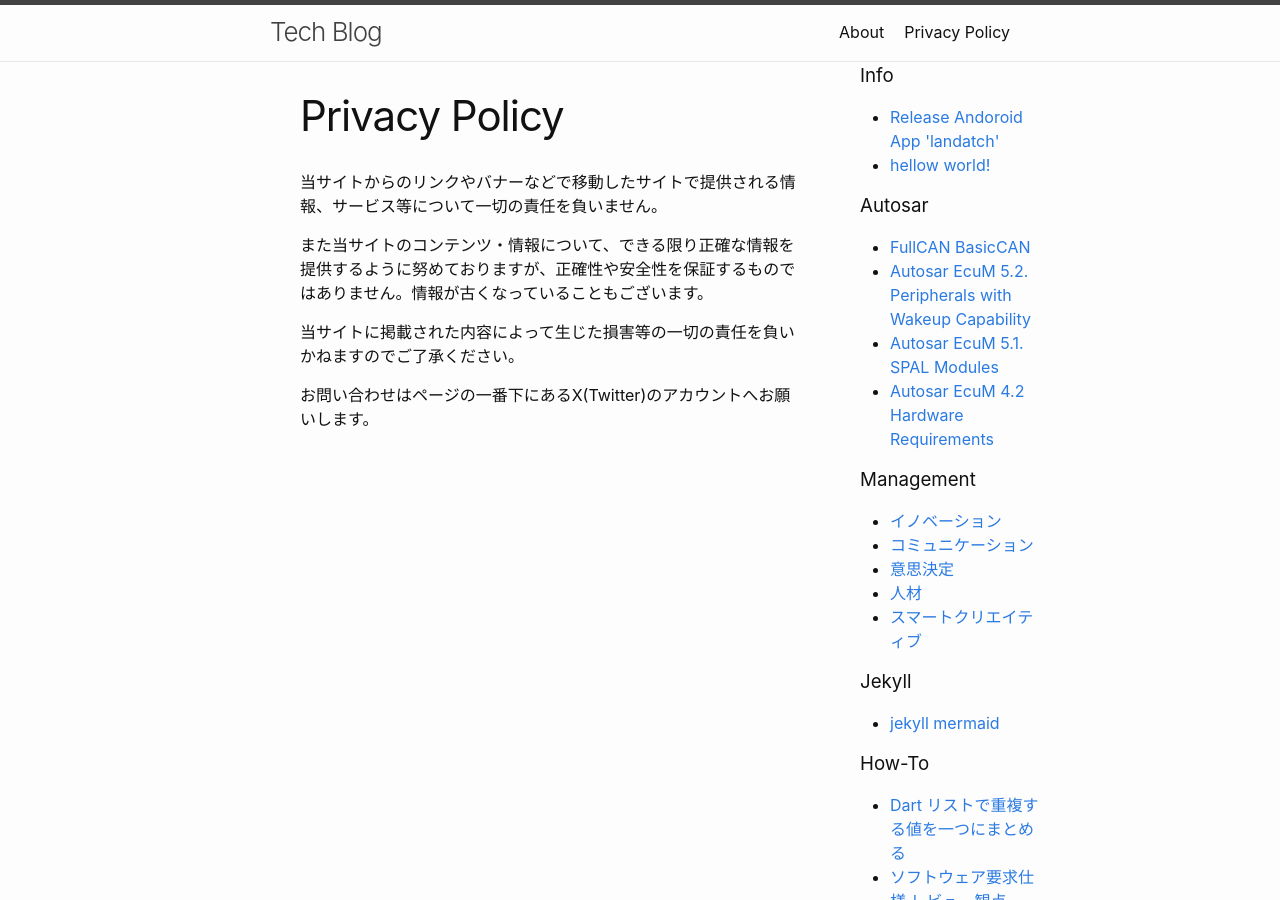
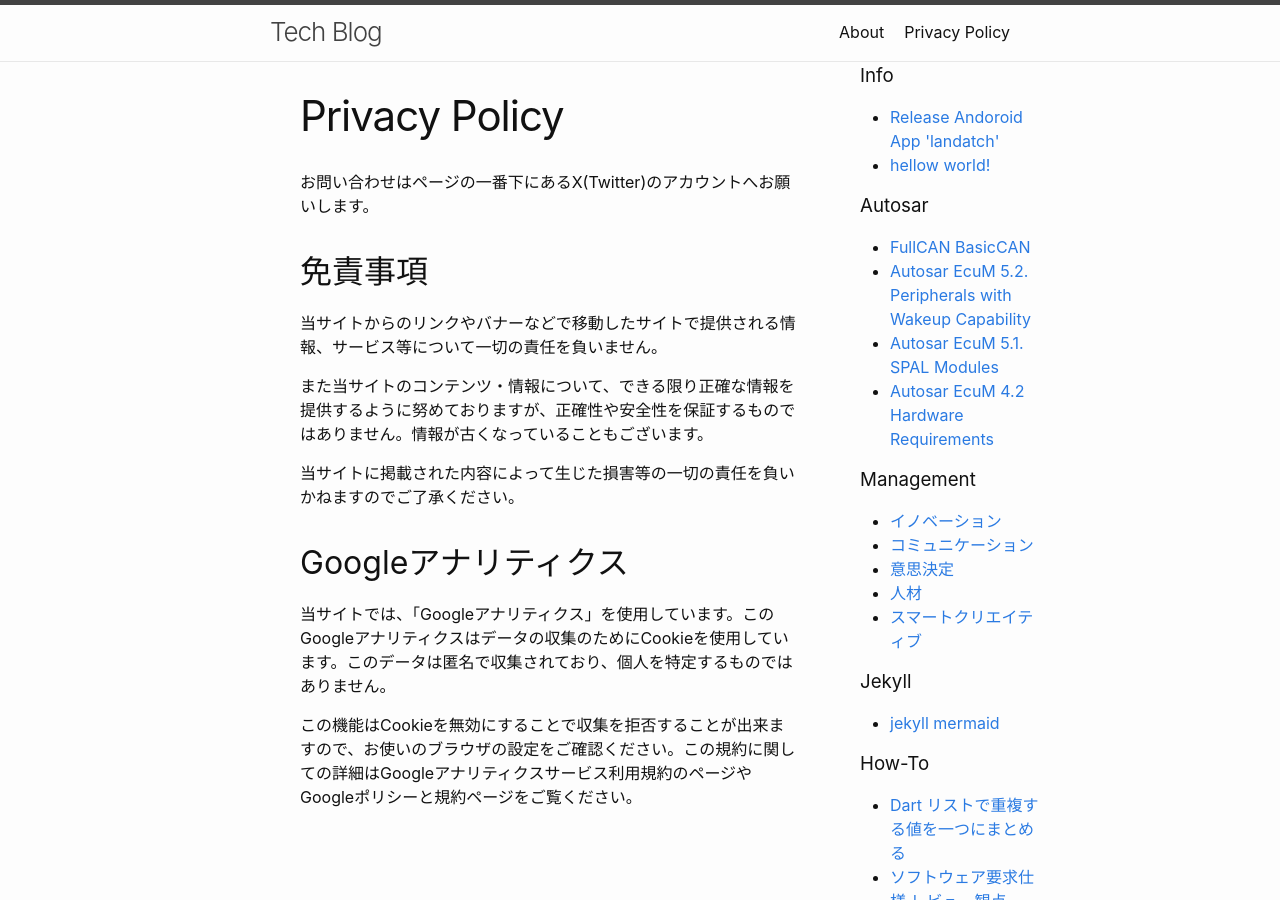
Before and after one commit to ohmusso/ohmusso.github.io, a Jekyll site: the page built from privacyPolicy.markdown, in a window 1280 px wide and 900 px high. Built offline with Jekyll 4.4.1, drawn with Linux system fonts in a browser that asks for light colours.

Commit message:
privacy policy

```diff
--- a/privacyPolicy.markdown
+++ b/privacyPolicy.markdown
@@ -3,6 +3,10 @@ layout: page
 title: Privacy Policy
 permalink: /privacyPolicy/
 ---
+
+お問い合わせはページの一番下にあるX(Twitter)のアカウントへお願いします。
+
+## 免責事項
 
 当サイトからのリンクやバナーなどで移動したサイトで提供される情報、サービス等について一切の責任を負いません。
 
@@ -10,4 +14,8 @@ permalink: /privacyPolicy/
 
 当サイトに掲載された内容によって生じた損害等の一切の責任を負いかねますのでご了承ください。
 
-お問い合わせはページの一番下にあるX(Twitter)のアカウントへお願いします。
+## Googleアナリティクス
+
+当サイトでは、「Googleアナリティクス」を使用しています。このGoogleアナリティクスはデータの収集のためにCookieを使用しています。このデータは匿名で収集されており、個人を特定するものではありません。
+
+この機能はCookieを無効にすることで収集を拒否することが出来ますので、お使いのブラウザの設定をご確認ください。この規約に関しての詳細はGoogleアナリティクスサービス利用規約のページやGoogleポリシーと規約ページをご覧ください。
```
